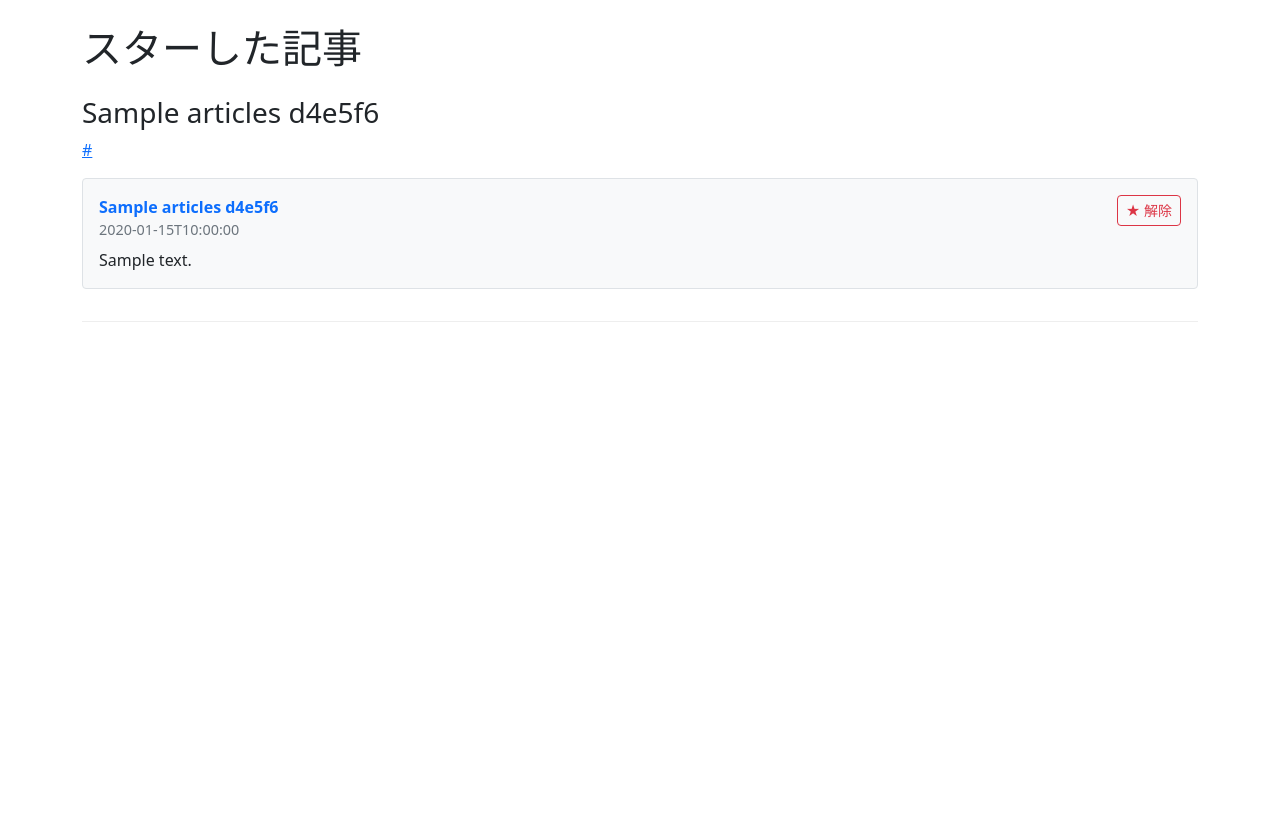
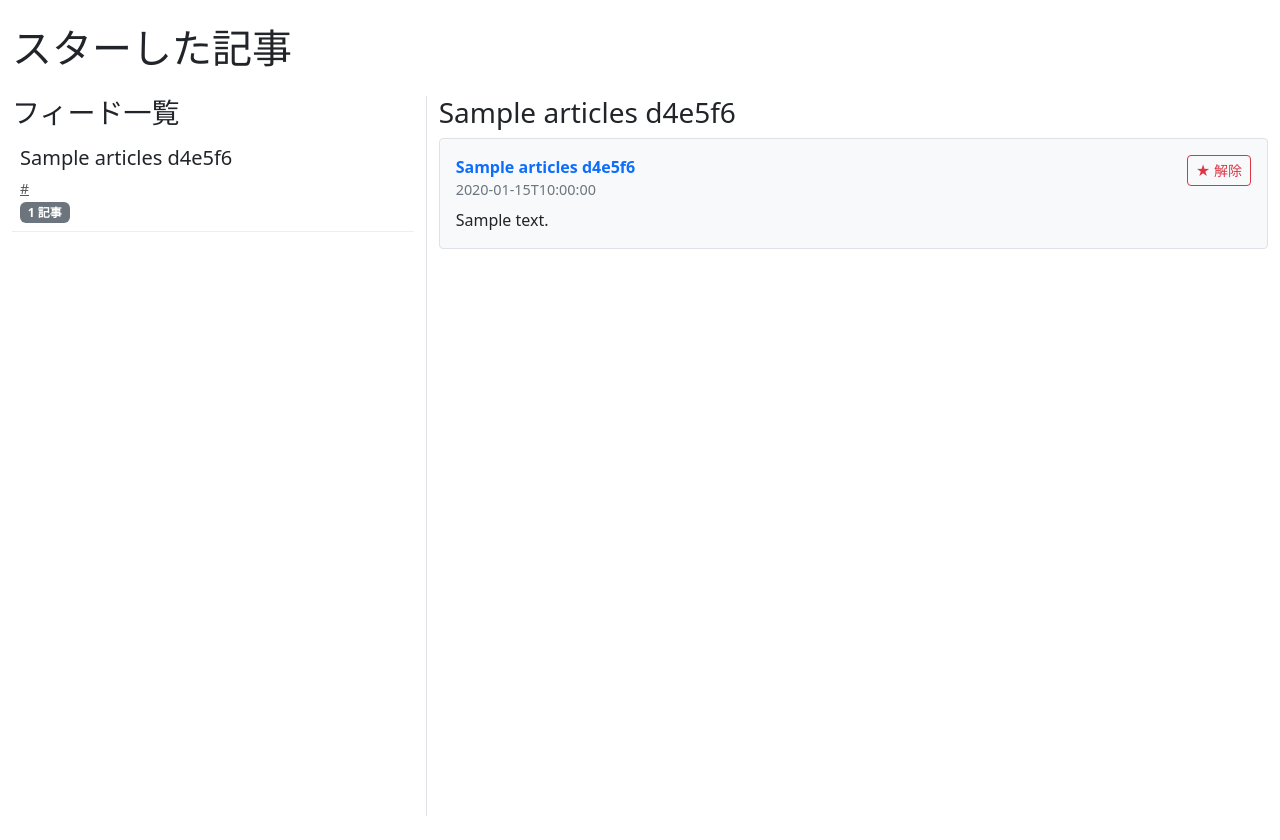
Before and after one commit to buzomo/rss-reader, a Flask app: page /favs in a window 1280 px wide. Before the commit the page ends 322 px from the top, so only its background shows below. Run offline with Flask 3, Linux system fonts and the light colour scheme; a database or web service that is not in the repository returns one stand-in record (values such as "Sample title"); some libraries are stand-ins or nearby versions.

Commit message:
favsを2paneで

```diff
--- a/templates/favs.html
+++ b/templates/favs.html
@@ -9,9 +9,18 @@
     <link href="https://cdn.jsdelivr.net/npm/bootstrap@5.3.0/dist/css/bootstrap.min.css" rel="stylesheet">
     <style>
         .feed-group {
-            margin-bottom: 2rem;
+            margin-bottom: 1rem;
             border-bottom: 1px solid #eee;
-            padding-bottom: 1rem;
+            padding-bottom: 0.5rem;
+            cursor: pointer;
+        }
+
+        .feed-group:hover {
+            background-color: #f8f9fa;
+        }
+
+        .feed-group.active {
+            background-color: #e9ecef;
         }
 
         .article-card {
@@ -46,19 +55,55 @@
             color: #fff;
             background-color: #dc3545;
         }
+
+        .pane {
+            height: calc(100vh - 80px);
+            overflow-y: auto;
+        }
+
+        .feed-list {
+            list-style: none;
+            padding-left: 0;
+        }
+
+        .feed-list li {
+            padding: 0.5rem;
+        }
     </style>
 </head>
 
 <body>
-    <div class="container py-4">
+    <div class="container-fluid py-4">
         <h1 class="mb-4">スターした記事</h1>
-
+        <div class="row">
+            <!-- 左ペイン: フィード一覧 -->
+            <div class="col-md-4 pane border-end">
+                <h3>フィード一覧</h3>
+                <ul class="feed-list">
                     {% if starred_articles_by_feed %}
                     {% for feed_id, feed_info in starred_articles_by_feed.items() %}
-        <div class="feed-group">
+                    <li class="feed-group" data-feed-id="{{ feed_id }}">
+                        <h5>{{ feed_info.feed_title }}</h5>
+                        <p class="text-muted small mb-0"><a href="{{ feed_info.feed_url }}" target="_blank"
+                                class="text-muted">{{ feed_info.feed_url }}</a></p>
+                        <span class="badge bg-secondary">{{ feed_info.articles|length }} 記事</span>
+                    </li>
+                    {% endfor %}
+                    {% else %}
+                    <div class="alert alert-info">
+                        スターした記事はありません。
+                    </div>
+                    {% endif %}
+                </ul>
+            </div>
+            <!-- 右ペイン: 記事一覧 -->
+            <div class="col-md-8 pane">
+                <div id="article-container">
+                    {% if starred_articles_by_feed %}
+                    {% for feed_id, feed_info in starred_articles_by_feed.items() %}
+                    <div class="feed-articles" data-feed-id="{{ feed_id }}" {% if loop.first %}style="display: block;"
+                        {% else %}style="display: none;" {% endif %}>
                         <h3>{{ feed_info.feed_title }}</h3>
-            <p class="text-muted"><a href="{{ feed_info.feed_url }}" target="_blank">{{ feed_info.feed_url }}</a></p>
-
                         {% for article in feed_info.articles %}
                         <div class="article-card">
                             <div class="d-flex justify-content-between">
@@ -87,10 +132,25 @@
                     </div>
                     {% endif %}
                 </div>
-
+            </div>
+        </div>
+    </div>
     <!-- Bootstrap 5 JS Bundle with Popper -->
     <script src="https://cdn.jsdelivr.net/npm/bootstrap@5.3.0/dist/js/bootstrap.bundle.min.js"></script>
     <script>
+        // フィード選択時のイベントリスナー
+        document.querySelectorAll('.feed-group').forEach(group => {
+            group.addEventListener('click', (e) => {
+                document.querySelectorAll('.feed-group').forEach(g => g.classList.remove('active'));
+                e.currentTarget.classList.add('active');
+
+                const feedId = e.currentTarget.dataset.feedId;
+                document.querySelectorAll('.feed-articles').forEach(container => {
+                    container.style.display = container.dataset.feedId === feedId ? 'block' : 'none';
+                });
+            });
+        });
+
         // スター解除ボタンのイベントリスナー
         document.querySelectorAll('.unstar-btn').forEach(button => {
             button.addEventListener('click', async (e) => {
--- a/templates/index.html
+++ b/templates/index.html
@@ -342,6 +342,7 @@
                 <button id="importOpmlBtn" class="modal-button"
                     onclick="document.getElementById('fileInput').click()">📄 OPML取り込み</button>
                 <button id="exportOpmlBtn" class="modal-button" onclick="exportOpml()">📤 OPMLエクスポート</button>
+                <button id="favs" class="modal-button" onclick="window.location.href='/favs'">スターしたアイテム</button>
                 <button id="findEntriesBtn" class="modal-button" onclick="window.location.href='/find'">🔍
                     過去のエントリを検索...</button>
             </div>
```
Lines whose indentation alone changed are shown as unchanged.
